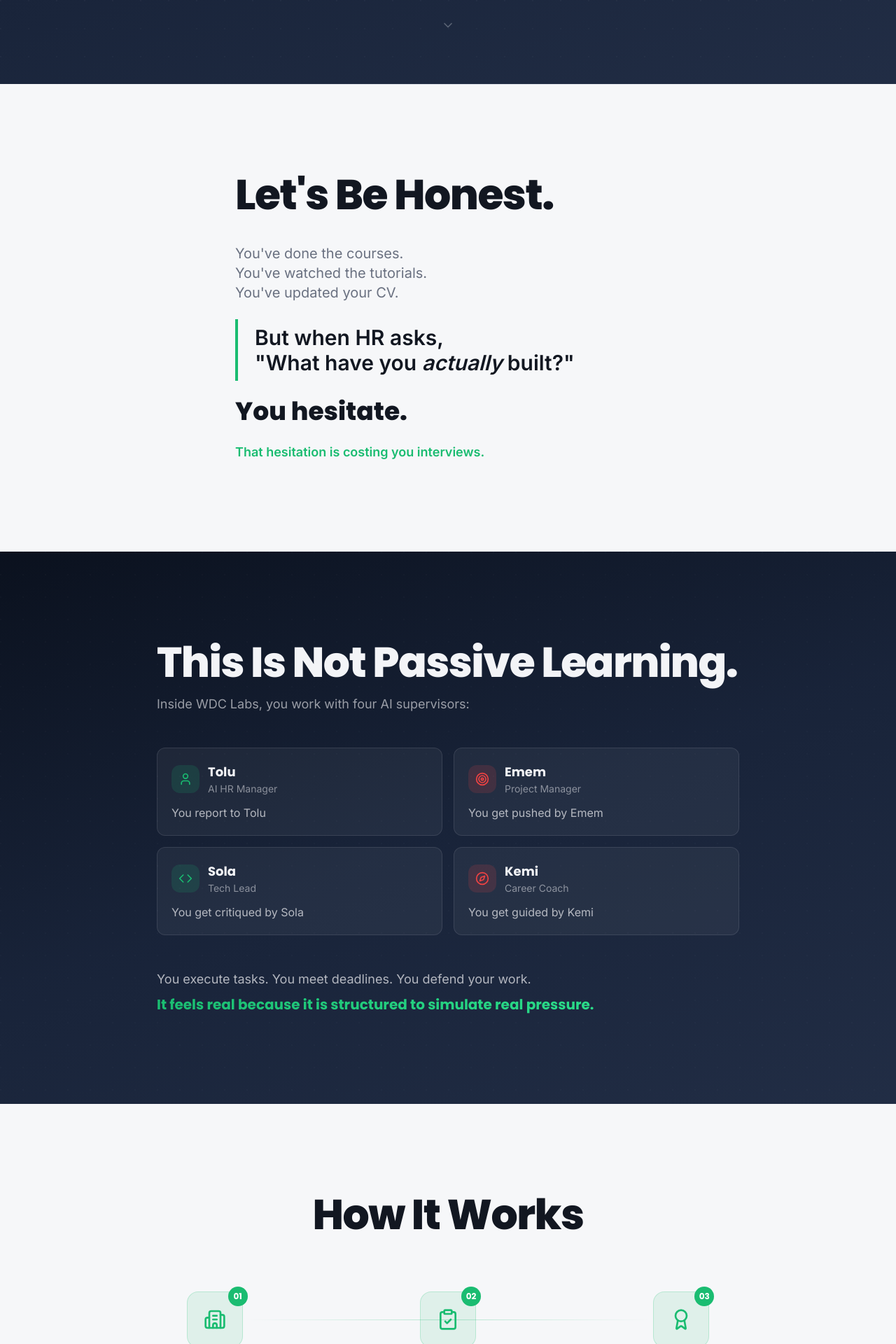
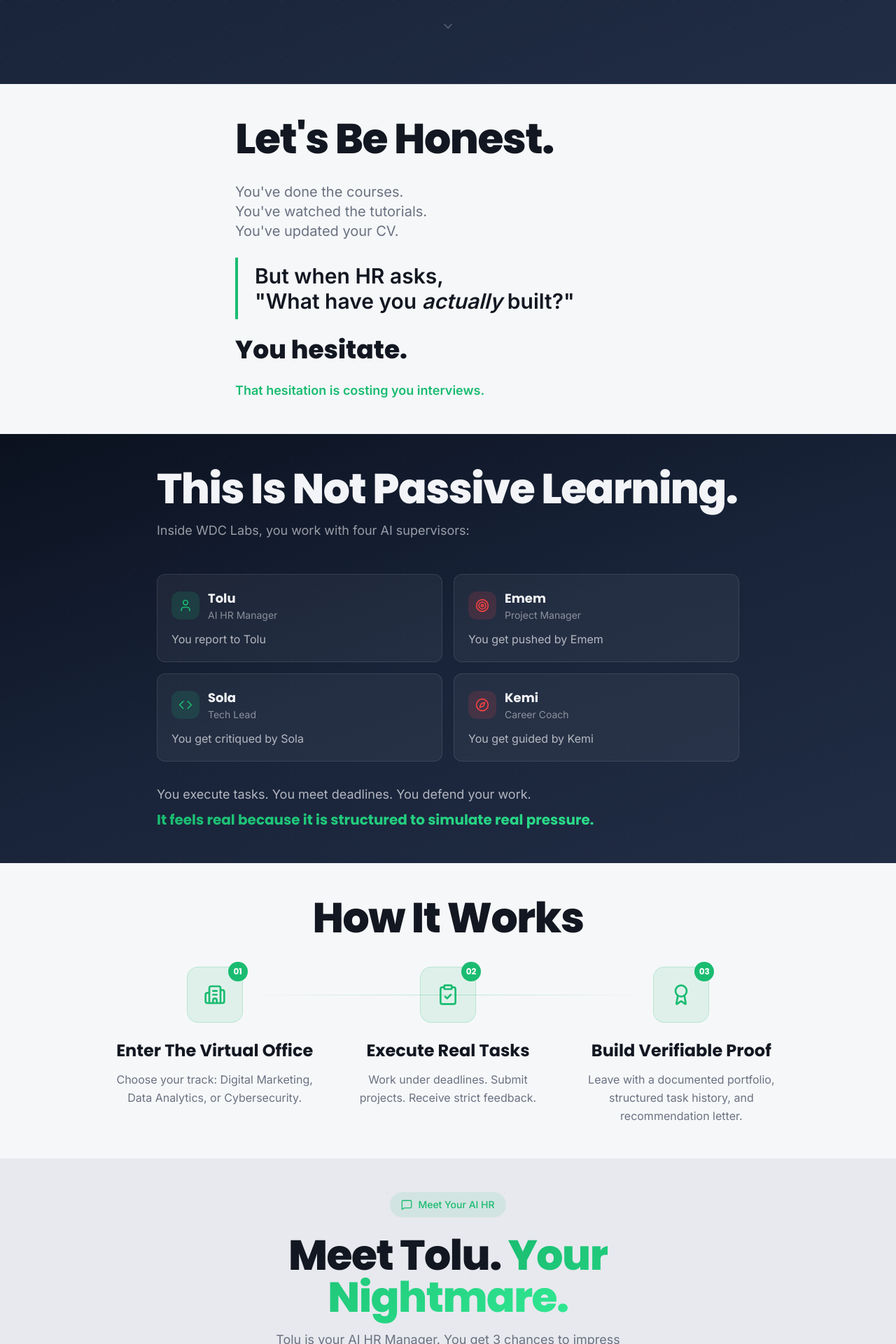
Before and after one commit to devs-commits/landing, a React (Vite) app: page / in a window 1280 px wide. Shown: the part 680-2600 px from the top of the page at 70% size. Built offline with nearby package versions, Linux system fonts and the light colour scheme.

Commit message:
updated margin bewtween sections

```diff
--- a/src/components/DifferentiatorSection.tsx
+++ b/src/components/DifferentiatorSection.tsx
@@ -9,7 +9,7 @@ const roles = [
 ];
 
 const DifferentiatorSection = () => (
-  <section className="py-24 md:py-32 px-4 hero-bg text-primary-foreground relative overflow-hidden">
+  <section className="py-8 md:py-12 px-4 hero-bg text-primary-foreground relative overflow-hidden">
     <div className="absolute inset-0 opacity-[0.02]" style={{
       backgroundImage: `radial-gradient(circle at 1px 1px, hsl(var(--primary-foreground)) 1px, transparent 0)`,
       backgroundSize: '32px 32px'
@@ -26,7 +26,7 @@ const DifferentiatorSection = () => (
         </h2>
         <p className="text-lg text-primary-foreground/60 mb-12">Inside WDC Labs, you work with four AI supervisors:</p>
 
-        <div className="grid sm:grid-cols-2 gap-4 mb-12">
+        <div className="grid sm:grid-cols-2 gap-4 mb-8">
           {roles.map((role, i) => (
             <motion.div
               key={role.name}
--- a/src/components/HardTruthSection.tsx
+++ b/src/components/HardTruthSection.tsx
@@ -1,7 +1,7 @@
 import { motion } from "framer-motion";
 
 const HardTruthSection = () => (
-  <section className="py-24 md:py-32 px-4 relative overflow-hidden">
+  <section className="py-8 md:py-12 px-4 relative overflow-hidden">
     <div className="absolute top-0 left-0 w-full h-px bg-gradient-to-r from-transparent via-border to-transparent" />
     <div className="container mx-auto max-w-2xl">
       <motion.div
@@ -10,7 +10,7 @@ const HardTruthSection = () => (
         viewport={{ once: true }}
         transition={{ duration: 0.6 }}
       >
-        <h2 className="text-3xl md:text-5xl lg:text-6xl font-heading font-extrabold mb-10 tracking-tight">
+        <h2 className="text-3xl md:text-5xl lg:text-6xl font-heading font-extrabold mb-8 tracking-tight">
           Let's Be Honest.
         </h2>
         <div className="text-lg md:text-xl leading-relaxed text-muted-foreground space-y-6">
--- a/src/components/HowItWorksSection.tsx
+++ b/src/components/HowItWorksSection.tsx
@@ -23,13 +23,13 @@ const steps = [
 ];
 
 const HowItWorksSection = () => (
-  <section className="py-24 md:py-32 px-4 relative">
+  <section className="py-8 md:py-12 px-4 relative">
     <div className="container mx-auto max-w-5xl">
       <motion.h2
         initial={{ opacity: 0, y: 20 }}
         whileInView={{ opacity: 1, y: 0 }}
         viewport={{ once: true }}
-        className="text-3xl md:text-5xl lg:text-6xl font-heading font-extrabold text-center mb-20 tracking-tight"
+        className="text-3xl md:text-5xl lg:text-6xl font-heading font-extrabold text-center mb-10 tracking-tight"
       >
         How It Works
       </motion.h2>
--- a/src/components/ObjectionsSection.tsx
+++ b/src/components/ObjectionsSection.tsx
@@ -21,13 +21,13 @@ const objections = [
 ];
 
 const ObjectionsSection = () => (
-  <section className="py-24 md:py-32 px-4 relative">
+  <section className="py-8 md:py-12px-4 relative">
     <div className="container mx-auto max-w-2xl">
       <motion.h2
         initial={{ opacity: 0, y: 20 }}
         whileInView={{ opacity: 1, y: 0 }}
         viewport={{ once: true }}
-        className="text-3xl md:text-5xl lg:text-6xl font-heading font-extrabold text-center mb-14 tracking-tight"
+        className="text-3xl md:text-5xl lg:text-6xl font-heading font-extrabold text-center mb-8 tracking-tight"
       >
         You Might Be Thinking…
       </motion.h2>
--- a/src/components/ScarcitySection.tsx
+++ b/src/components/ScarcitySection.tsx
@@ -2,7 +2,7 @@ import { motion } from "framer-motion";
 import { Lock } from "lucide-react";
 
 const ScarcitySection = () => (
-  <section className="py-24 md:py-32 px-4 hero-bg text-primary-foreground relative overflow-hidden">
+  <section className="py-8 md:py-12 px-4 hero-bg text-primary-foreground relative overflow-hidden">
     <div className="absolute inset-0 opacity-[0.02]" style={{
       backgroundImage: `radial-gradient(circle at 1px 1px, hsl(var(--primary-foreground)) 1px, transparent 0)`,
       backgroundSize: '32px 32px'
@@ -16,7 +16,7 @@ const ScarcitySection = () => (
         <div className="w-16 h-16 rounded-2xl bg-primary-foreground/10 border border-primary-foreground/10 flex items-center justify-center mx-auto mb-8">
           <Lock className="w-7 h-7 text-accent" />
         </div>
-        <h2 className="text-3xl md:text-5xl lg:text-6xl font-heading font-extrabold mb-10 tracking-tight">
+        <h2 className="text-3xl md:text-5xl lg:text-6xl font-heading font-extrabold mb-8 tracking-tight">
           Why Only 1,000 Desks?
         </h2>
         <div className="text-lg text-primary-foreground/70 leading-relaxed space-y-4">
--- a/src/components/ToluChat.tsx
+++ b/src/components/ToluChat.tsx
@@ -41,7 +41,7 @@ const ToluChat = () => {
   };
 
   return (
-    <section className="py-24 md:py-32 px-4 bg-secondary relative overflow-hidden">
+    <section className="py-8 md:py-12 px-4 bg-secondary relative overflow-hidden">
       <div className="absolute inset-0 opacity-[0.02]" style={{
         backgroundImage: `radial-gradient(circle at 1px 1px, hsl(var(--foreground)) 1px, transparent 0)`,
         backgroundSize: '24px 24px'
```
